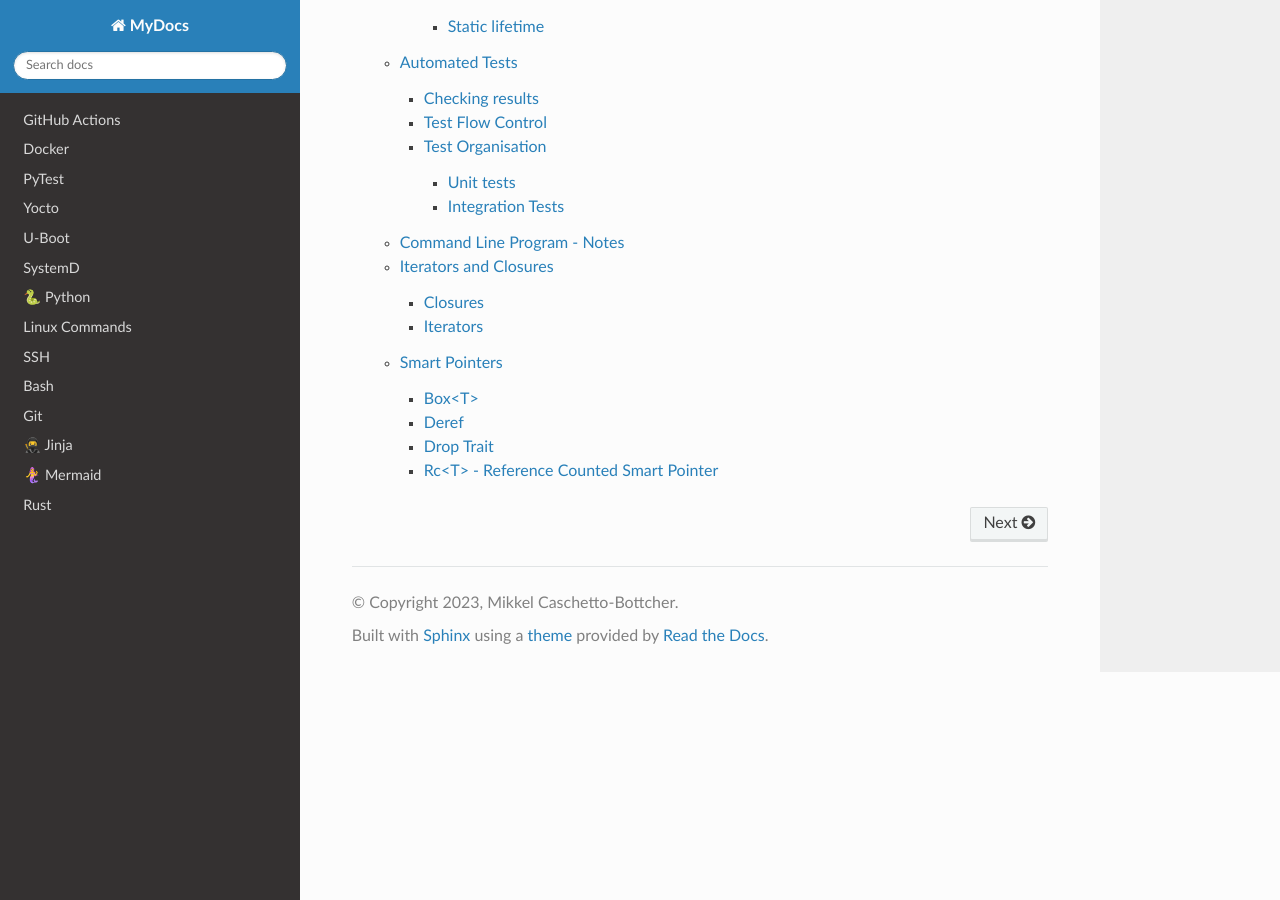
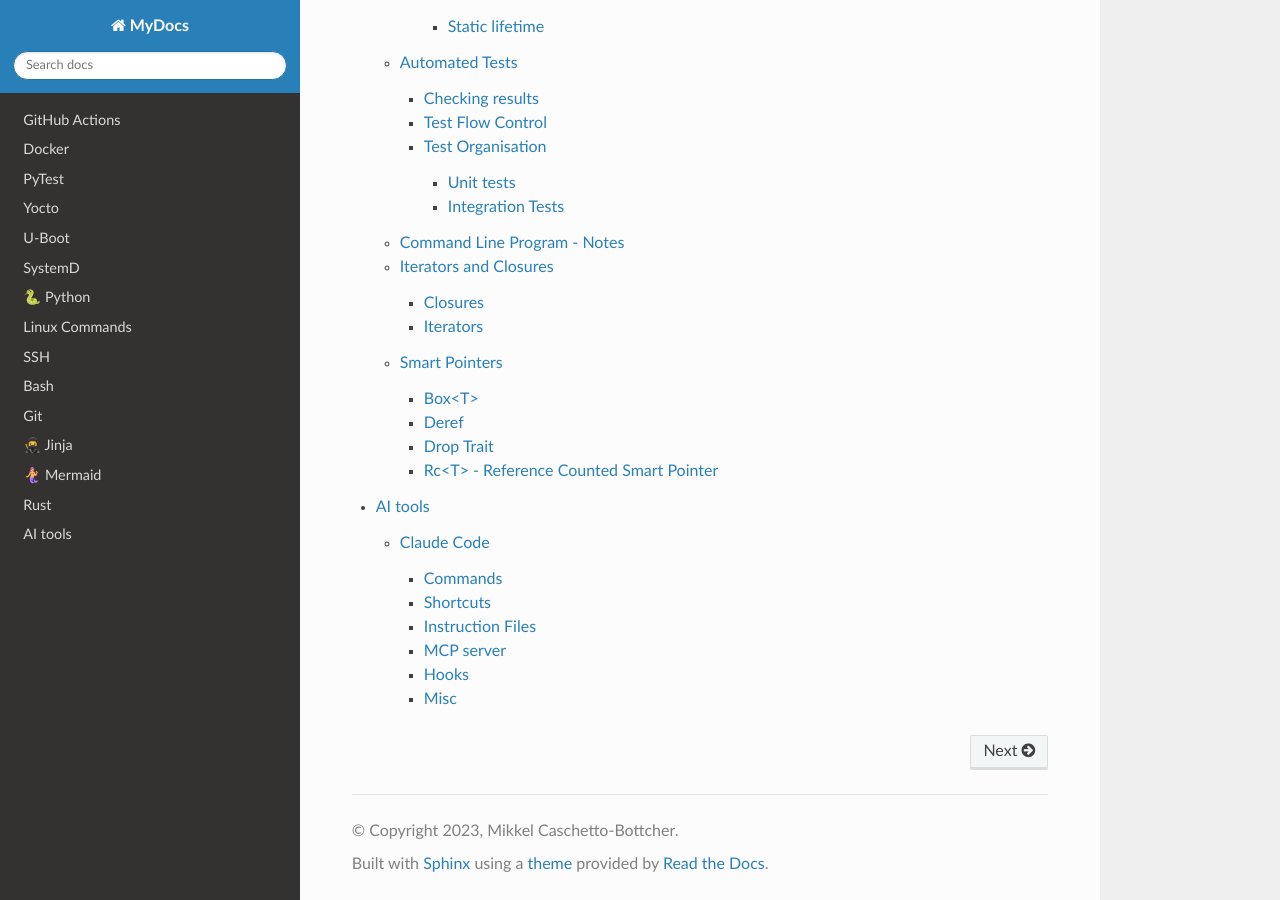
Before and after one commit to mcbottcher/my_docs, a Sphinx documentation site: the page built from docs/source/index.rst, in a window 1280 px wide and 900 px high, scrolled down 8630 px. Built offline with Sphinx 7.4.7 and the Read the Docs theme 3.1.0, drawn with Linux system fonts in a browser that asks for light colours; some of the changed lines change nothing that is shown.

Commit message:
feat: added AI tools page

```diff
--- /dev/null
+++ b/docs/source/claude.rst
@@ -0,0 +1,58 @@
+AI tools
+========
+
+Claude Code
+-----------
+
+This is a tool which interfaces between your command line and the LLM Claude uses.
+
+Commands
+^^^^^^^^
+
+Commands are run but using ``/<command>``. Can see a list by just typing the ``/``
+
+- ``init``: Claude analyses your code and makes a summary in the ``claude.md`` file for future context
+- ``compact``: summarises the chat for concise context
+- ``clear``: refresh the context from the chat
+
+You can also implement custom commands in ``.claude/commands/<name.md>``, including with arguments witht eh ``@`` symbol
+
+
+Shortcuts
+^^^^^^^^^
+
+- ``#``: Memory mode, give instruction of something to commit to the project memory
+- ``@<filepath>``: point to a specific file for context. Can also be in the ``CLAUDE.md`` file, where the file is pasted in place so always part of the context prompt
+- escape: interrupt claude
+- double escape: go back in the chat history to remove some context that is no longer needed
+
+
+Instruction Files
+^^^^^^^^^^^^^^^^^
+
+You can have instruction files in 3 different places:
+
+- Root of the repo: in version control and applies to all devs
+- ``claude.local.md``: personalised instructions not in version control for the project
+- ``~/.claude/CLAUDE.md``: applies to all projects on your machine
+
+MCP server
+^^^^^^^^^^
+
+A gateway for accessing external tools, for example "playwright" for interacting with browsers.
+
+It is an open standard for interacting with AI tools, so you can also write your own.
+
+Hooks
+^^^^^
+
+- Allows you to run a command before or after a tool runs. For example a tool might be one to read a file to give that to the claude LLM.
+- You could run a custom hook before this tool is run, perhaps to check the file is allowed to be sent to the LLM. One after might apply code formatting.
+- Hooks can be defined again in the repo, both personal and repo wide, and globally on your machine.
+- Other hook stages also exist, such as session start and end, and userpromt submitted.
+
+Misc
+^^^^^
+
+- Can instruct claude to write commit messages and commit files
+- claude SDK: SDK available in python which lets you progrommatically invoke claude code commands. However, not all commands are availble as using the CLI.
--- a/docs/source/index.rst
+++ b/docs/source/index.rst
@@ -32,3 +32,4 @@ Contents
    jinja
    mermaid
    rust
+   claude
```
